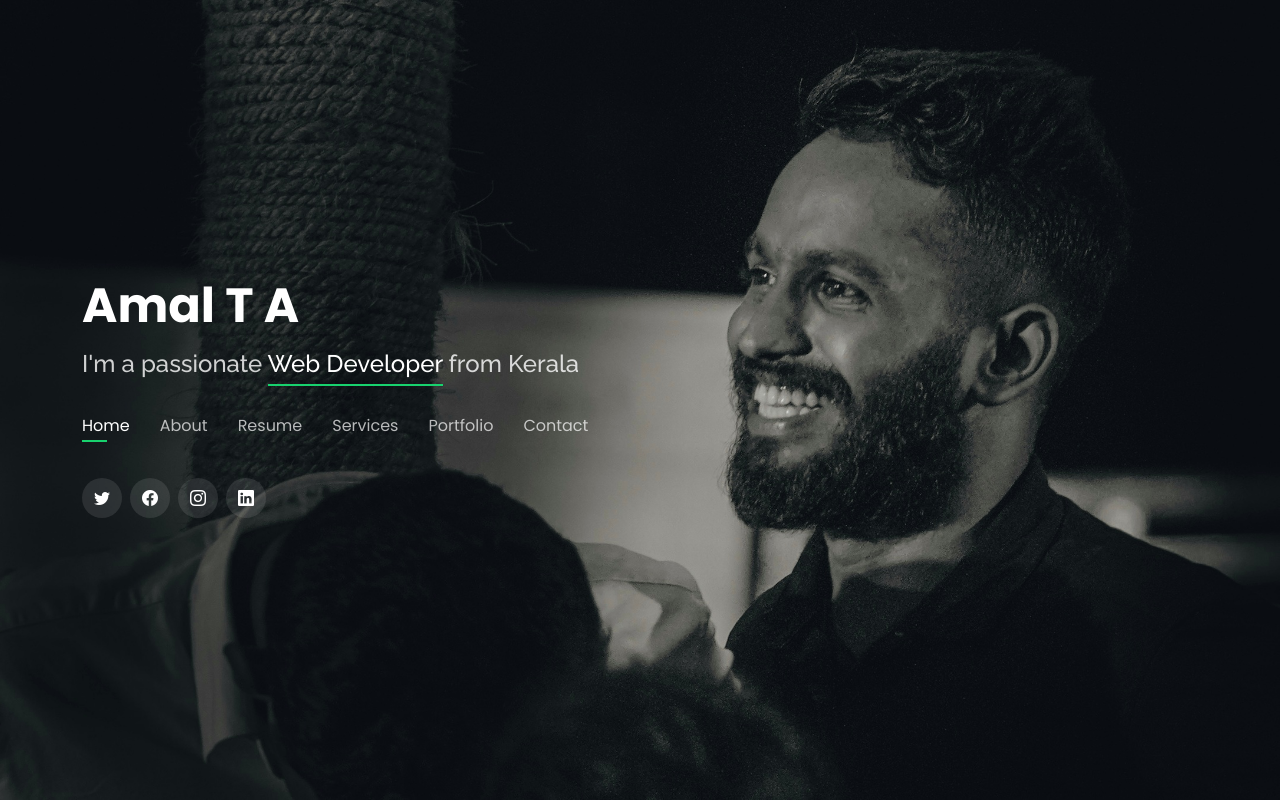
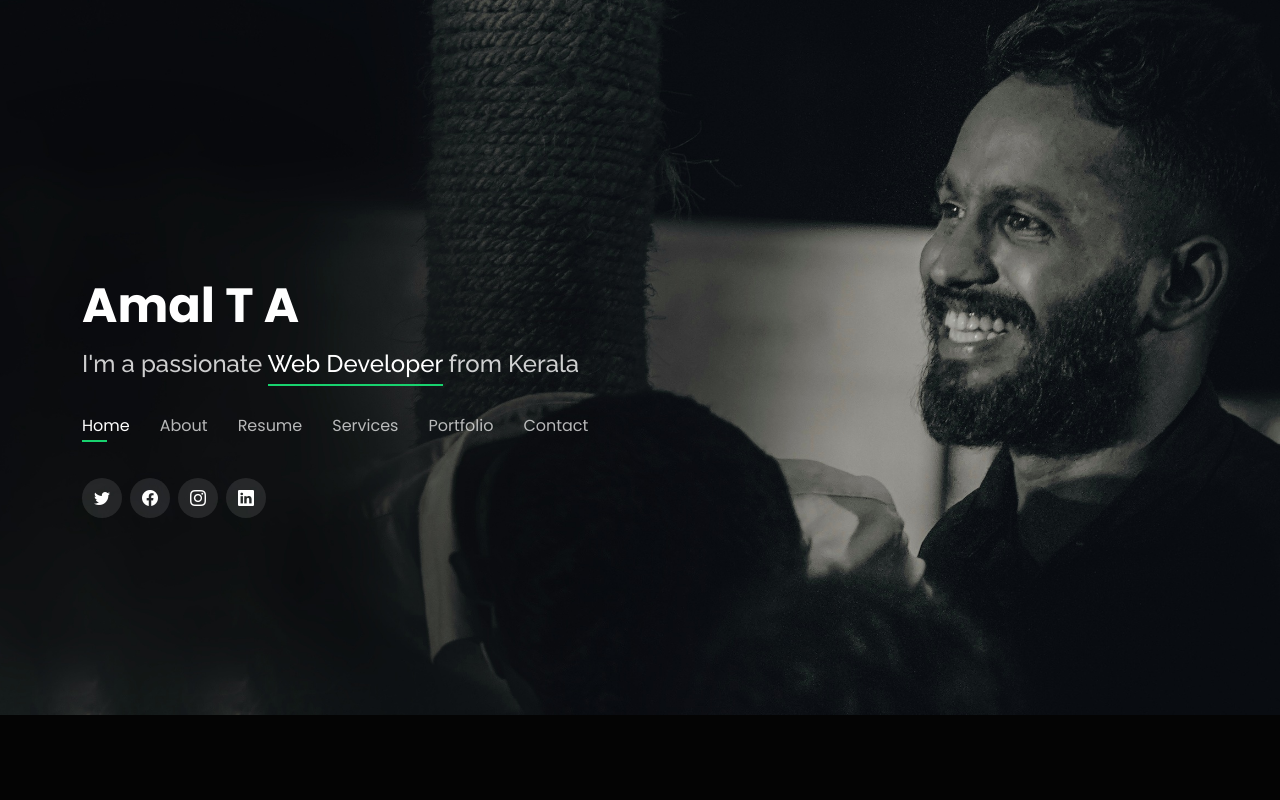
Before and after one commit to Amal-7/Personal-Website, a plain HTML site: page index.html in a window 1280 px wide. Drawn offline with nearby package versions, Linux system fonts and the light colour scheme.

Commit message:
first commit

```diff
--- a/assets/css/style.css
+++ b/assets/css/style.css
@@ -19,13 +19,16 @@ body {
 body::before {
   content: "";
   position: fixed;
-  background: #040404 url("../img/bg.jpeg") top right no-repeat;
+  background: #040404 url("../img/bg2.jpeg") top right no-repeat;
   background-size: cover;
   left: 0;
   right: 0;
   top: 0;
   height: 100vh;
   z-index: -1;
+  background-position-y: -85px;
+
+
 }
 
 @media (min-width: 1024px) {
--- a/index.html
+++ b/index.html
@@ -12,7 +12,7 @@
   <script src="https://ajax.googleapis.com/ajax/libs/jquery/3.5.1/jquery.min.js"></script>
 
   <!-- Favicons -->
-  <link href="assets/img/favicon.png" rel="icon">
+  <link href="assets/img/logo.png" rel="icon">
   <link href="assets/img/apple-touch-icon.png" rel="apple-touch-icon">
 
   <!-- Google Fonts -->
```
Also changed, not shown: assets/img/bg.jpeg (deleted), assets/img/bg2.jpeg (added), assets/img/favicon.png (deleted), assets/img/logo.jpg (added), assets/img/logo.png (added), 1 other file.
